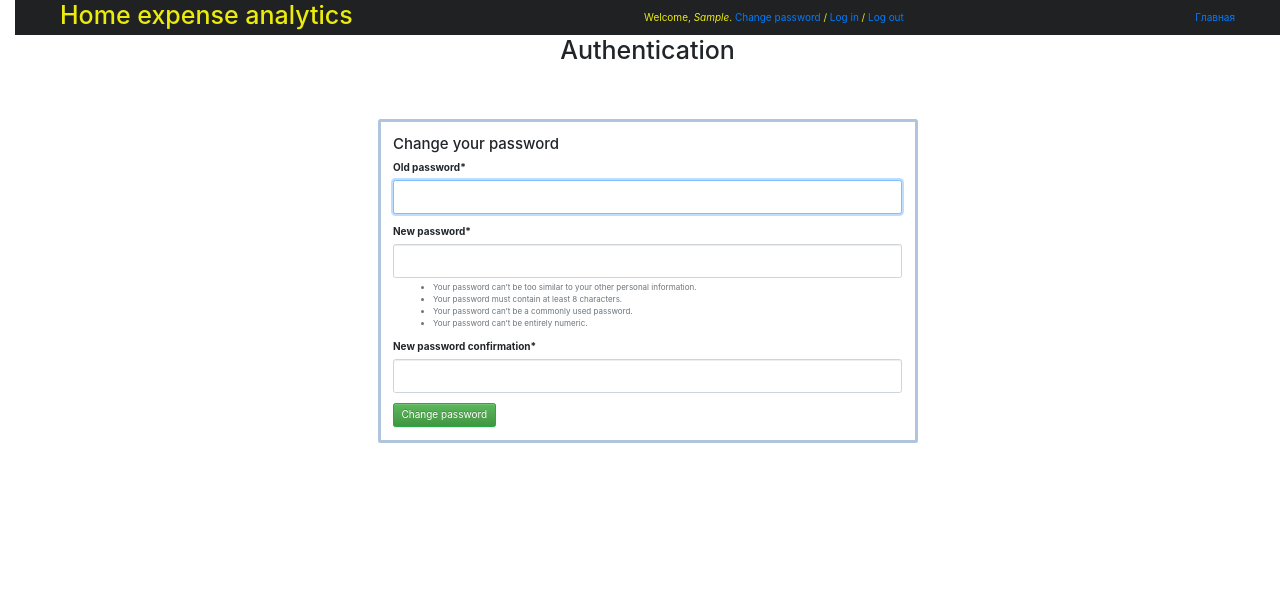
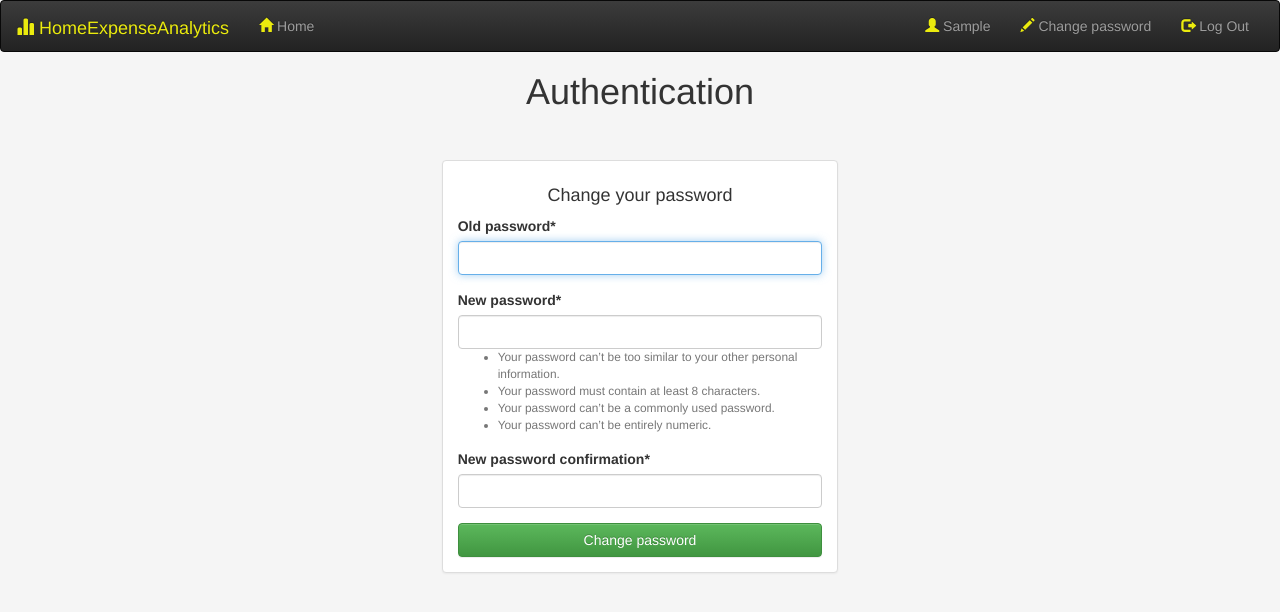
Before and after one commit to garry8888/siteproject, a Django app: page /users/password-change/ in a window 1280 px wide. Shown: the top 612 px of the page. Run offline with Django 3.2, Linux system fonts and the light colour scheme; the visitor is signed in with stand-in values (Sample User, id 1); some libraries are stand-ins or nearby versions.

Commit message:
upgrade styles

```diff
--- a/grafic_matplotlib/static/grafic_matplotlib/wrapper.css
+++ b/grafic_matplotlib/static/grafic_matplotlib/wrapper.css
@@ -1,24 +1,6 @@
-header {
-    flex-direction: column;
-    padding: 15px 30px;
-    justify-content: flex-start;
-}
-#header {
-    width: auto;
-    height: auto;
-    display: flex;
-    justify-content: space-between;
-    align-items: center;
-    padding: 0px 45px;
-    left: 0px;
-    background: #202122;
-    color: #ebeb0e;
-    overflow: hidden;
-}
 h3 a {
     color: #FCA025;
 }
 body {
-    padding-left: 15px;
     background: #afeeee;
 }
--- a/gsite/templates/gsite/wrapper.html
+++ b/gsite/templates/gsite/wrapper.html
@@ -9,21 +9,37 @@
         <link rel="stylesheet" href="//maxcdn.bootstrapcdn.com/bootstrap/3.2.0/css/bootstrap-theme.min.css">
         <link rel="stylesheet" href="//maxcdn.bootstrapcdn.com/bootstrap/3.2.0/css/bootstrap-theme.min.css" integrity="sha384-Gn5384xqQ1aoWXA+058RXPxPg6fy4IWvTNh0E263XmFcJlSAwiGgFAW/dAiS6JXm"  crossorigin="anonymous">
         <link rel="stylesheet" href="{% static 'grafic_matplotlib/wrapper.css' %}">
+        <script src="https://ajax.googleapis.com/ajax/libs/jquery/3.5.1/jquery.min.js"></script>
+        <script src="https://maxcdn.bootstrapcdn.com/bootstrap/3.4.1/js/bootstrap.min.js"></script>
     </head>
-        <div class="width width_padding" id="header">
-            <div class="width-inner" id="branding">
-                <h1 id="site-name">Home expense analytics</h1>
+    <div class="width width_padding" style="color: #202125">
+        <nav class="navbar navbar-inverse">
+          <div class="container-fluid">
+            <div class="navbar-header">
+              <button type="button" class="navbar-toggle" data-toggle="collapse" data-target="#myNavbar">
+                <span class="icon-bar"></span>
+                <span class="icon-bar"></span>
+                <span class="icon-bar"></span>
+              </button>
+              <a class="navbar-brand" href="#" style="color: #ebeb0e"><span class="glyphicon glyphicon-stats" style="color: #ebeb0e"></span>  HomeExpenseAnalytics</a>
             </div>
-        <div id="user-tools">
-            Welcome,
-            <em>{{ user.first_name }}</em>.
-            <a href="/users/password-change/">Change password</a> /
-            <a href="/users/login/">Log in</a> /
-            <a href="/users/logout/">Log out</a>
+            <div class="collapse navbar-collapse" id="myNavbar">
+                <ul class="nav navbar-nav">
+                    <li><a href="/analytics/"><span class="glyphicon glyphicon-home" style="color: #ebeb0e"></span> Home</a></li>
+                </ul>
+                <ul class="nav navbar-nav navbar-right">
+                    {% if user.is_authenticated %}
+                        <li><a href="#"><span class="glyphicon glyphicon-user" style="color: #ebeb0e"></span> {{ user.first_name }}</a></li>
+                        <li><a href="/users/password-change/"><span class="glyphicon glyphicon-pencil" style="color: #ebeb0e"></span> Change password</a></li>
+                        <li><a href="/users/logout/"><span class="glyphicon glyphicon-log-out" style="color: #ebeb0e"></span> Log Out</a></li>
+                    {% else %}
+                        <li><a href="#"><span class="glyphicon glyphicon-user" style="color: #ebeb0e"></span> Sign Up</a></li>
+                        <li><a href="/users/login/"><span class="glyphicon glyphicon-log-out" style="color: #ebeb0e"></span> Log In</a></li>
+                    {% endif %}
+                </ul>
             </div>
-    <div class="breadcrumbs">
-        <a href="/analytics/">Главная</a>
           </div>
+        </nav>
     </div>
     <body>
         <style>
--- a/users/templates/users/registration/password_change_form.html
+++ b/users/templates/users/registration/password_change_form.html
@@ -2,16 +2,10 @@
 {% load crispy_forms_tags %}
 
 {% block main %}
-<div  class="card" style="margin-top: 10%; border: 3px solid #b0c4de; border-collapse: collapse">
-<div  class="card-body">
-<h4  class="card-title"> Change your password</h4>
-
-<form  method="post">
-{% csrf_token %}
-{{ form|crispy }}
-
-<button  type="submit"  class="btn btn-success">Change password </button>
-</form>
-</div>
-</div>
+    <h4  class="text-center"> Change your password</h4>
+    <form  method="post">
+        {% csrf_token %}
+        {{ form|crispy }}
+        <button  type="submit"  class="btn btn-success" style="width: 100%">Change password </button>
+    </form>
 {% endblock %}
--- a/users/templates/users/users_base.html
+++ b/users/templates/users/users_base.html
@@ -1,14 +1,13 @@
 {% extends "gsite/wrapper.html" %}
 {% block content %}
   <head>
-<link  rel="stylesheet"  href="https://maxcdn.bootstrapcdn.com/bootstrap/4.0.0/css/bootstrap.min.css"  integrity="sha384-Gn5384xqQ1aoWXA+058RXPxPg6fy4IWvTNh0E263XmFcJlSAwiGgFAW/dAiS6JXm"  crossorigin="anonymous">
     <title>Authentication</title>
   </head>
   <body>
-  <div  class="container">
-    <div  class="row justify-content-center">
-      <div  class="col-lg-6">
     <h1  class="text-center">Authentication</h1>
+    <div class="col-lg-4" style="position: absolute; top: 20%; right: 0; left: 0; margin: auto;">
+        <div class="panel panel-default">
+            <div class="panel-body">
                 {% block main %}
                 {% endblock %}
             </div>
```
Also changed, not shown: grafic_matplotlib/templates/grafic_matplotlib/analytics.html (+2 -5 lines), users/templates/users/registration/logged_out.html (+2 -7 lines), users/templates/users/registration/login.html (+7 -14 lines), users/templates/users/registration/password_change_done.html (+6 -12 lines), users/templates/users/registration/password_reset_complete.html (+1 -7 lines), users/templates/users/registration/password_reset_confirm.html (+1 -7 lines), users/templates/users/registration/password_reset_done.html (+1 -7 lines), users/templates/users/registration/password_reset_email.html (+1 -7 lines), users/templates/users/registration/password_reset_form.html (+1 -7 lines). Lines whose indentation alone changed are shown as unchanged.
